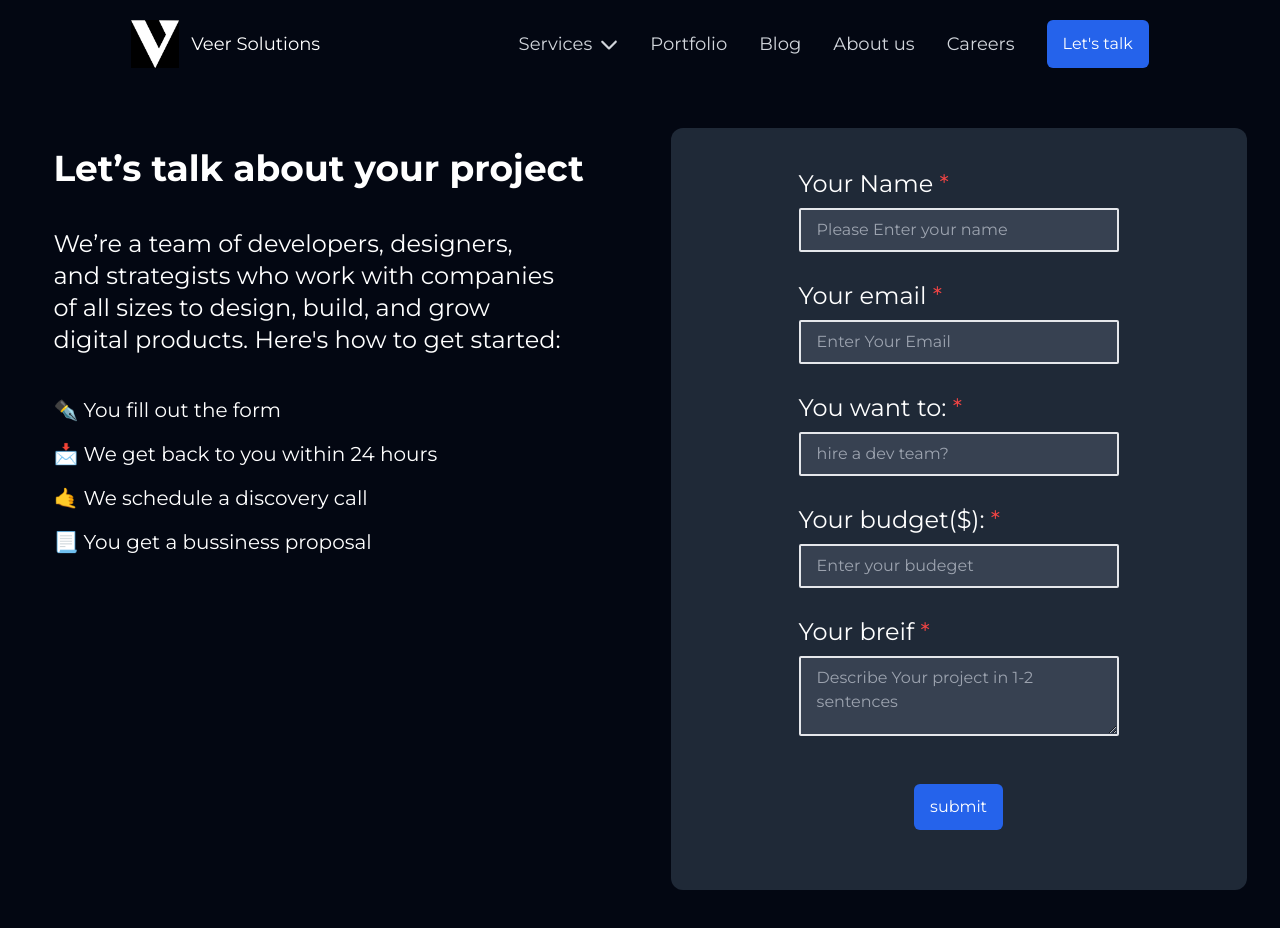
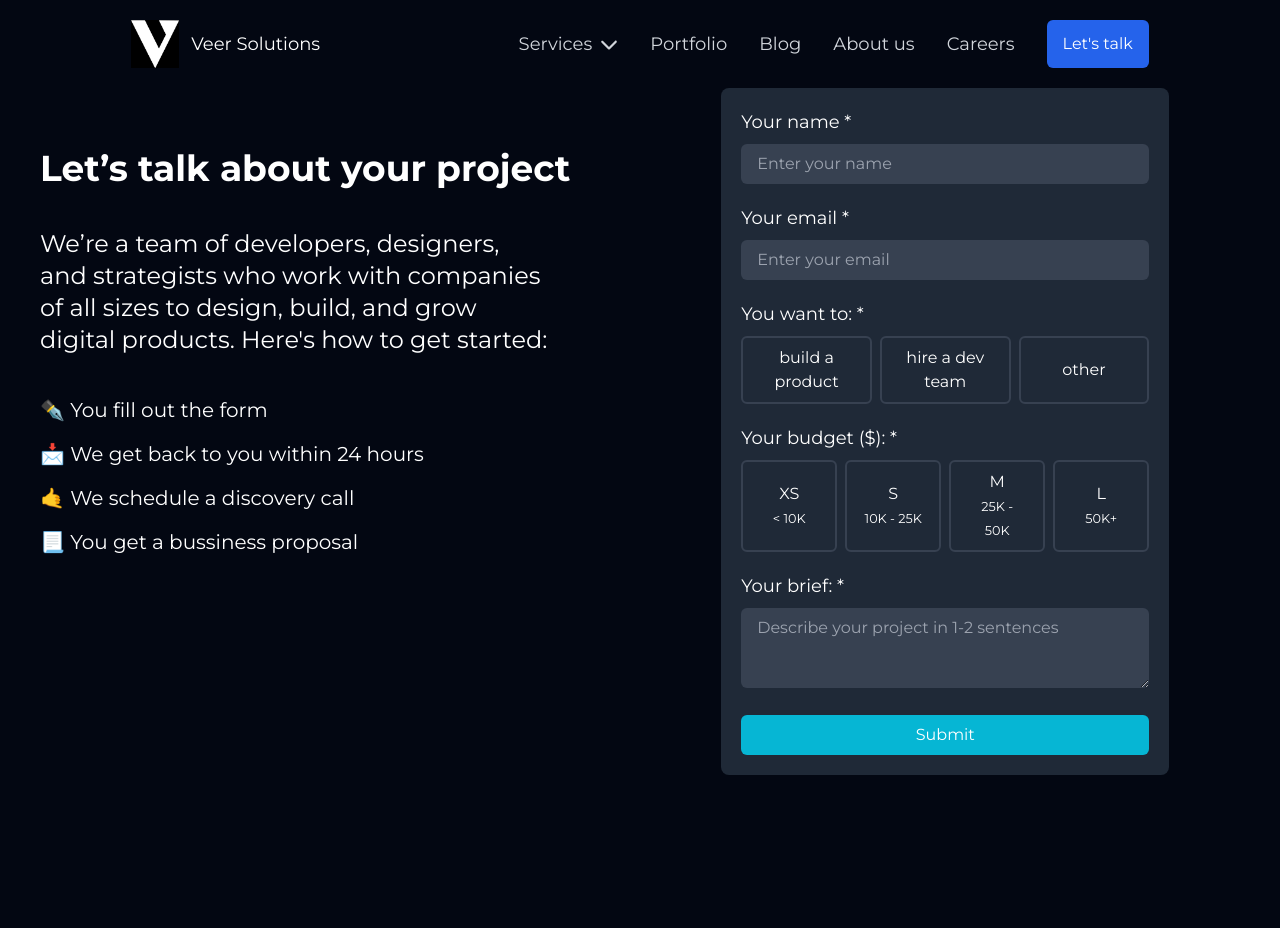
Before and after one commit to Ayush215mb/VeerSolutions, a React (Vite) app: page /Contact-Us in a window 1280 px wide. After the commit the page ends 800 px from the top, so only its background shows below. Built offline with nearby package versions, Linux system fonts and the light colour scheme.

Commit message:
changed the contact form

```diff
--- a/src/Components/ContactUs/ContactUsFORM.jsx
+++ b/src/Components/ContactUs/ContactUsFORM.jsx
@@ -1,86 +1,368 @@
-import React from "react";
+// import React, { useState } from "react";
 
-const ContactUsFORM = () => {
+// function ContactForm() {
+//   const [selectedOption, setSelectedOption] = useState(null);
+
+//   const handleOptionClick = (option) => {
+//     setSelectedOption(option);
+//   };
+
+//   const handleChange = (e) => {
+//     setFormData({
+//       ...formData,
+//       [e.target.name]: e.target.value,
+//     });
+//   };
+
+//   const [formData, setFormData] = useState({
+//     name: "",
+//     email: "",
+//     option: "",
+//     budget: "",
+//     brief: "",
+//   });
+
+//   const handleSubmit = (e) => {
+//     e.preventDefault();
+//     const { name, option, budget, brief } = formData;
+
+//     const subject = `Hello there, I am ${name}`;
+//     const body = `I am applying for ${option} with a budget of ${budget}. Here is a brief of my project: ${brief}`;
+//     const mailtoLink = `mailto:veer.149610@gmail.com?subject=${encodeURIComponent(
+//       subject
+//     )}&body=${encodeURIComponent(body)}&cc=sidharth197502@gmail.com`;
+
+//     window.location.href = mailtoLink;
+//   };
+
+//   return (
+//     <form className="max-w-md mx-auto bg-gray-800 p-5 rounded-lg text-white">
+//       <div className="mb-5">
+//         <label className="block mb-2 text-lg">Your name *</label>
+//         <input
+//           type="text"
+//           name="name"
+//           value={formData.name}
+//           onChange={handleChange}
+//           className="w-full py-2 px-4 rounded-md bg-gray-700 border-none"
+//           placeholder="Enter your name"
+//           required
+//         />
+//       </div>
+//       <div className="mb-5">
+//         <label className="block mb-2 text-lg">Your email *</label>
+//         <input
+//           type="email"
+//           name="email"
+//           value={formData.email}
+//           className="w-full py-2 px-4 rounded-md bg-gray-700 border-none"
+//           placeholder="Enter your email"
+//           required
+//         />
+//       </div>
+//       <div className="mb-5">
+//         <label className="block mb-2 text-lg">You want to: *</label>
+//         <div className="flex gap-2 ">
+//           <button
+//             type="button"
+//             className={`flex-1 py-2 px-4 rounded-md border-2 transition ${
+//               selectedOption === "build a product"
+//                 ? "border-cyan-500 bg-gray-700"
+//                 : "border-gray-700"
+//             }`}
+//             onClick={() => handleOptionClick("build a product")}
+//           >
+//             build a product
+//           </button>
+//           <button
+//             type="button"
+//             className={`flex-1 py-2 px-4 rounded-md border-2 transition ${
+//               selectedOption === "hire a dev team"
+//                 ? "border-cyan-500 bg-gray-700"
+//                 : "border-gray-700"
+//             }`}
+//             onClick={() => handleOptionClick("hire a dev team")}
+//           >
+//             hire a dev team
+//           </button>
+//           <button
+//             type="button"
+//             className={`flex-1 py-2 px-4 rounded-md border-2 transition ${
+//               selectedOption === "other"
+//                 ? "border-cyan-500 bg-gray-700"
+//                 : "border-gray-700"
+//             }`}
+//             onClick={() => handleOptionClick("other")}
+//           >
+//             other
+//           </button>
+//         </div>
+//       </div>
+
+//       <div className="mb-5">
+//         <label className="block mb-2 text-lg">Your budget ($): *</label>
+//         <div className="flex gap-2">
+//           <button
+//             type="button"
+//             className={`flex-1 py-2 px-4 rounded-md border-2 transition ${
+//               selectedOption === "XS"
+//                 ? "border-cyan-500 bg-gray-700"
+//                 : "border-gray-700"
+//             }`}
+//             onClick={() => handleOptionClick("XS")}
+//           >
+//             XS
+//             <br />
+//             <small>&lt; 10K</small>
+//           </button>
+//           <button
+//             type="button"
+//             className={`flex-1 py-2 px-4 rounded-md border-2 transition ${
+//               selectedOption === "S"
+//                 ? "border-cyan-500 bg-gray-700"
+//                 : "border-gray-700"
+//             }`}
+//             onClick={() => handleOptionClick("S")}
+//           >
+//             S<br />
+//             <small>10K - 25K</small>
+//           </button>
+//           <button
+//             type="button"
+//             className={`flex-1 py-2 px-4 rounded-md border-2 transition ${
+//               selectedOption === "M"
+//                 ? "border-cyan-500 bg-gray-700"
+//                 : "border-gray-700"
+//             }`}
+//             onClick={() => handleOptionClick("M")}
+//           >
+//             M<br />
+//             <small>25K - 50K</small>
+//           </button>
+//           <button
+//             type="button"
+//             className={`flex-1 py-2 px-4 rounded-md border-2 transition ${
+//               selectedOption === "L"
+//                 ? "border-cyan-500 bg-gray-700"
+//                 : "border-gray-700"
+//             }`}
+//             onClick={() => handleOptionClick("L")}
+//           >
+//             L<br />
+//             <small>50K+</small>
+//           </button>
+//         </div>
+//       </div>
+
+//       <div className="mb-5">
+//         <label htmlFor="brief" className="block mb-2 text-lg">
+//           Your brief: *
+//         </label>
+//         <textarea
+//           id="brief"
+//           className="w-full py-2 px-4 min-h-20 rounded-md bg-gray-700 border-none"
+//           placeholder="Describe your project in 1-2 sentences"
+//         ></textarea>
+//       </div>
+
+//       <button
+//         type="submit"
+//         className="w-full py-2 px-4 bg-cyan-500 rounded-md hover:bg-cyan-600"
+//       >
+//         Submit
+//       </button>
+//     </form>
+//   );
+// }
+
+// export default ContactForm;
+
+import React, { useState } from "react";
+
+function ContactForm() {
+  const [selectedOption, setSelectedOption] = useState(null);
+  const [formData, setFormData] = useState({
+    name: "",
+    email: "",
+    option: "",
+    budget: "",
+    brief: "",
+  });
+
+  const handleOptionClick = (option, field) => {
+    setFormData({
+      ...formData,
+      [field]: option,
+    });
+    setSelectedOption(option);
+  };
+
+  const handleChange = (e) => {
+    setFormData({
+      ...formData,
+      [e.target.name]: e.target.value,
+    });
+  };
+
+  const handleSubmit = (e) => {
+    e.preventDefault();
+    const { name, option, budget, brief } = formData;
+
+    const subject = `Hello there, I am ${name}`;
+    const body = `I am applying for ${option} with a budget of ${budget}. Here is a brief of my project: ${brief}`;
+    const mailtoLink = `mailto:sidharth197502@gmail.com?subject=${encodeURIComponent(
+      subject
+    )}&body=${encodeURIComponent(body)}&cc=ayush215mb@gmail.com`;
+
+    window.location.href = mailtoLink;
+  };
+
   return (
-    <div className=" flex justify-center px-10 md:px-32 py-5 md:my-10 md:min-w-96 items-center  mb-10 bg-gray-800 rounded-xl ">
-      <form>
-        <div className="flex flex-col gap-3 md:gap-7 md:py-5 items-center md:items-center  ">
-          <div className=" gap-2 flex flex-col items-start">
-            <label className="text-md md:text-2xl">
-              Your Name
-              <span className="text-red-500"> *</span>
-            </label>
+    <form
+      className="max-w-md mx-auto bg-gray-800 p-5 rounded-lg text-white"
+      onSubmit={handleSubmit}
+    >
+      <div className="mb-5">
+        <label className="block mb-2 text-lg">Your name *</label>
         <input
-              className="  text-white bg-gray-700 md:min-w-80 border-2  px-4 py-2 rounded-sm   outline-none "
-              placeholder="Please Enter your name"
-              required
           type="text"
           name="name"
+          value={formData.name}
+          onChange={handleChange}
+          className="w-full py-2 px-4 rounded-md bg-gray-700 border-none"
+          placeholder="Enter your name"
+          required
         />
       </div>
-
-          <div className="gap-2 flex flex-col items-start ">
-            <label className="text-md md:text-2xl">
-              Your email
-              <span className="text-red-500"> *</span>
-            </label>
+      <div className="mb-5">
+        <label className="block mb-2 text-lg">Your email *</label>
         <input
-              className=" text-white px-4 py-2  md:min-w-80  bg-gray-700 border-2  rounded-sm    outline-none"
-              placeholder="Enter Your Email "
-              required
           type="email"
           name="email"
+          value={formData.email}
+          onChange={handleChange}
+          className="w-full py-2 px-4 rounded-md bg-gray-700 border-none"
+          placeholder="Enter your email"
+          required
         />
       </div>
-
-          <div className="gap-2 flex flex-col items-start">
-            <label className="text-md md:text-2xl">
-              You want to:
-              <span className="text-red-500"> *</span>
-            </label>
-            <input
-              className=" text-white px-4 py-2  md:min-w-80  bg-gray-700 border-2  rounded-sm    outline-none"
-              placeholder="hire a dev team?"
-              required
-              type="text"
-              name="intention"
-            />
+      <div className="mb-5">
+        <label className="block mb-2 text-lg">You want to: *</label>
+        <div className="flex gap-2 ">
+          <button
+            type="button"
+            className={`flex-1 py-2 px-4 rounded-md border-2 transition ${
+              formData.option === "build a product"
+                ? "border-cyan-500 bg-gray-700"
+                : "border-gray-700"
+            }`}
+            onClick={() => handleOptionClick("build a product", "option")}
+          >
+            build a product
+          </button>
+          <button
+            type="button"
+            className={`flex-1 py-2 px-4 rounded-md border-2 transition ${
+              formData.option === "hire a dev team"
+                ? "border-cyan-500 bg-gray-700"
+                : "border-gray-700"
+            }`}
+            onClick={() => handleOptionClick("hire a dev team", "option")}
+          >
+            hire a dev team
+          </button>
+          <button
+            type="button"
+            className={`flex-1 py-2 px-4 rounded-md border-2 transition ${
+              formData.option === "other"
+                ? "border-cyan-500 bg-gray-700"
+                : "border-gray-700"
+            }`}
+            onClick={() => handleOptionClick("other", "option")}
+          >
+            other
+          </button>
+        </div>
       </div>
 
-          <div className="gap-2 flex flex-col items-start">
-            <label className="text-md md:text-2xl">
-              Your budget($):
-              <span className="text-red-500"> *</span>
-            </label>
-            <input
-              className=" text-white px-4 py-2  md:min-w-80  bg-gray-700 border-2  rounded-sm    outline-none"
-              required
-              placeholder="Enter your budeget"
-              type="text"
-              name="name"
-            />
+      <div className="mb-5">
+        <label className="block mb-2 text-lg">Your budget ($): *</label>
+        <div className="flex gap-2">
+          <button
+            type="button"
+            className={`flex-1 py-2 px-4 rounded-md border-2 transition ${
+              formData.budget === "XS"
+                ? "border-cyan-500 bg-gray-700"
+                : "border-gray-700"
+            }`}
+            onClick={() => handleOptionClick("XS", "budget")}
+          >
+            XS
+            <br />
+            <small>&lt; 10K</small>
+          </button>
+          <button
+            type="button"
+            className={`flex-1 py-2 px-4 rounded-md border-2 transition ${
+              formData.budget === "S"
+                ? "border-cyan-500 bg-gray-700"
+                : "border-gray-700"
+            }`}
+            onClick={() => handleOptionClick("S", "budget")}
+          >
+            S<br />
+            <small>10K - 25K</small>
+          </button>
+          <button
+            type="button"
+            className={`flex-1 py-2 px-4 rounded-md border-2 transition ${
+              formData.budget === "M"
+                ? "border-cyan-500 bg-gray-700"
+                : "border-gray-700"
+            }`}
+            onClick={() => handleOptionClick("M", "budget")}
+          >
+            M<br />
+            <small>25K - 50K</small>
+          </button>
+          <button
+            type="button"
+            className={`flex-1 py-2 px-4 rounded-md border-2 transition ${
+              formData.budget === "L"
+                ? "border-cyan-500 bg-gray-700"
+                : "border-gray-700"
+            }`}
+            onClick={() => handleOptionClick("L", "budget")}
+          >
+            L<br />
+            <small>50K+</small>
+          </button>
+        </div>
       </div>
 
-          <div className="gap-2 flex flex-col items-start">
-            <label className="text-md md:text-2xl">
-              Your breif <span className="text-red-500">*</span>
+      <div className="mb-5">
+        <label htmlFor="brief" className="block mb-2 text-lg">
+          Your brief: *
         </label>
         <textarea
-              className=" text-white px-4 py-2 min-w-60  md:min-w-80  min-h-20 bg-gray-700 border-2 rounded-sm    outline-none"
-              placeholder="Describe Your project in 1-2 sentences"
+          id="brief"
+          name="brief"
+          value={formData.brief}
+          onChange={handleChange}
+          className="w-full py-2 px-4 min-h-20 rounded-md bg-gray-700 border-none"
+          placeholder="Describe your project in 1-2 sentences"
           required
-              type="text"
-              name="name"
         ></textarea>
       </div>
 
-          <button className="px-5 my-5 max-w-28 md:max-w- md:px-4 py-3 leading-snug text-white transition-colors bg-blue-600 rounded-md cursor-pointer hover:bg-blue-700 lg:block">
-            submit
+      <button
+        type="submit"
+        className="w-full py-2 px-4 bg-cyan-500 rounded-md hover:bg-cyan-600"
+      >
+        Submit
       </button>
-        </div>
     </form>
-    </div>
   );
-};
+}
 
-export default ContactUsFORM;
+export default ContactForm;
```
Lines whose indentation alone changed are shown as unchanged.
